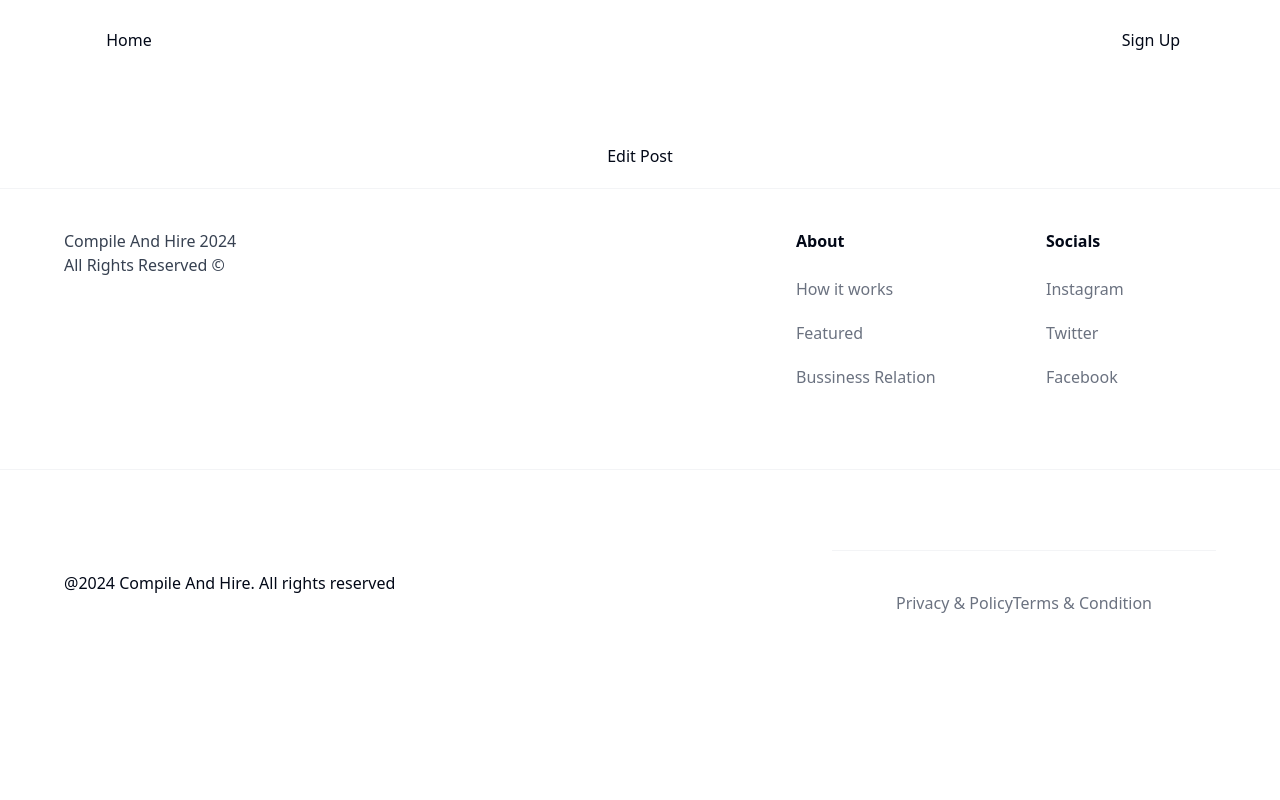
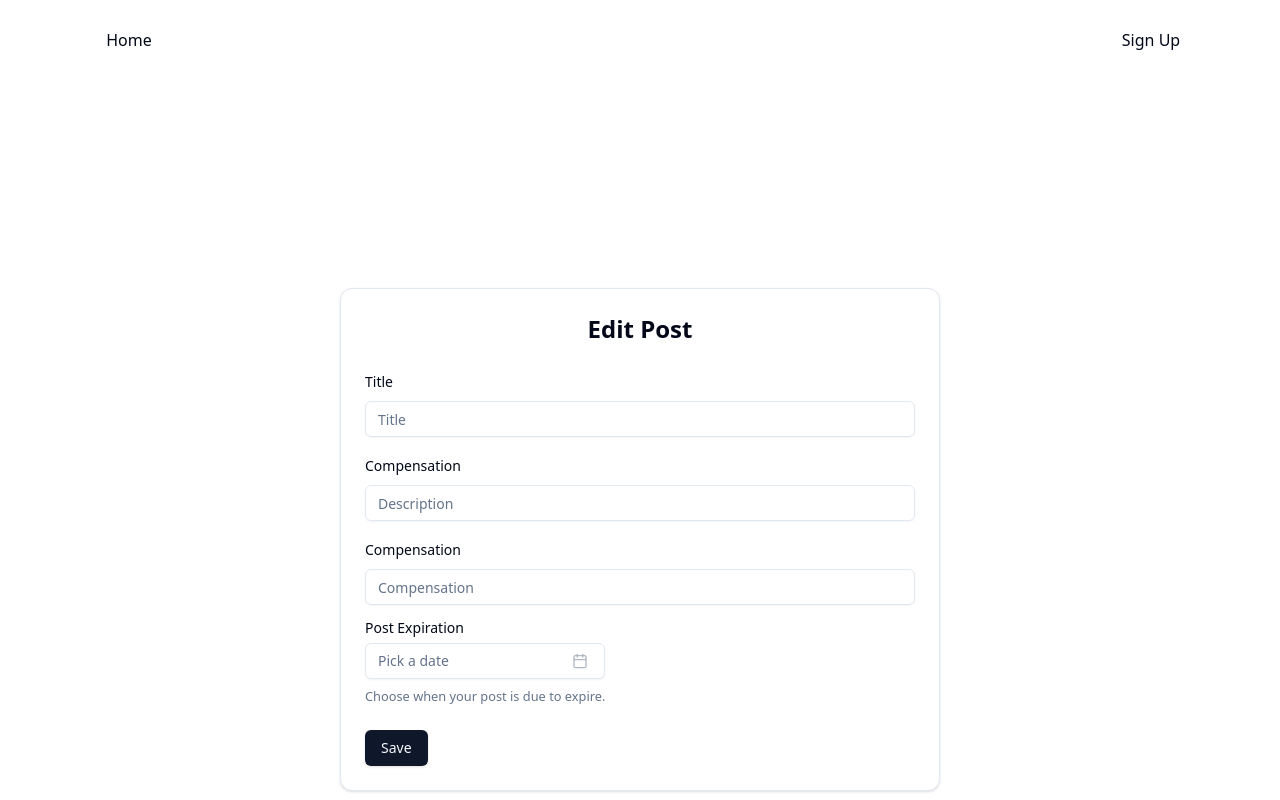
Before and after one commit to thomasbulll/Compile-And-Hire, a Next.js app: page /post/edit-post in a window 1280 px wide. Shown: the top 800 px of the page. Built offline with nearby package versions, Linux system fonts and the light colour scheme; no server answers; the database is empty.

Commit message:
Link view-posts to edit

```diff
--- a/app/post/edit-post/page.tsx
+++ b/app/post/edit-post/page.tsx
@@ -1,16 +1,37 @@
+"use client";
+
 import { EditPostForm } from "@/components/posts/edit-post-form";
 import { postById } from "@/data/posts";
 import { currentUser } from "@/lib/auth";
+import { useSearchParams } from "next/navigation";
 
 const EditPostPage = async () => {
+
+    const searchParams = useSearchParams();
+
+    const postId = searchParams.get("id")
+
     const user = await currentUser();
 
-    const post = await postById(user?.id || "")
+    const post = await postById(postId || "")
+
+    // if (!post) {
+    //     return (
+    //         <div className="flex main justify-center items-center xl:flex-row flex-col gap-5 pt-36">
+    //             Invalid ID
+    //         </div>
+    //     )
+    // }
+
+    // if (user?.id != post?.userId) {
+    //     <div className="flex main justify-center items-center xl:flex-row flex-col gap-5 pt-36">
+    //         Invalid User ID
+    //     </div>
+    // }
 
     return (
         <div className="flex main justify-center items-center xl:flex-row flex-col gap-5 pt-36">
             <EditPostForm
-            userId = {user?.id || ""}
             post={post}/>
         </div>
     );
--- a/components/posts/edit-post-form.tsx
+++ b/components/posts/edit-post-form.tsx
@@ -1,7 +1,46 @@
+"use client";
+
+import { logout } from "@/actions/logout";
+import { useCurrentUser } from "@/hooks/use-current-user";
+import { UserButton } from "@/components/auth/user-button";
+import {
+    Card,
+    CardHeader,
+    CardContent
+} from "@/components/ui/card";
+import { Button } from "@/components/ui/button";
+// import { edit-post } from "@/actions/edit-post";
+import { useTransition, useState } from "react";
+import * as zod from "zod";
+import { useForm } from "react-hook-form";
+import { EditPostSchema } from "@/schemas";
+import {
+    Form,
+    FormControl,
+    FormField,
+    FormDescription,
+    FormItem,
+    FormLabel,
+    FormMessage
+} from "@/components/ui/form";
+import { Input } from "@/components/ui/input";
+import { zodResolver } from "@hookform/resolvers/zod";
+import { FormError } from "@/components/form-error";
+import { FormSuccess } from "@/components/form-success";
+import { Calendar } from "@/components/ui/calendar"
+import {
+  Popover,
+  PopoverContent,
+  PopoverTrigger,
+} from "@/components/ui/popover";
+import { CalendarIcon } from "lucide-react"
+import { cn } from "@/lib/utils"
+import { format } from "date-fns";
+
 interface PostProps {
     id: string;
     title: string;
-    compensation: number | null;
+    compensation: string | null;
     description: string;
     company: string;
     creationTime: Date;
@@ -10,17 +49,168 @@ interface PostProps {
 }
 
 interface EditPostFormProps {
-    userId: string
     post: PostProps | null;
 }
 
 export const EditPostForm = ({
-    userId,
     post
 }: EditPostFormProps) => {
+
+    const [isPending, startTransition] = useTransition();
+    const [error, setError] = useState<string | undefined>();
+    const [success, setSuccess] = useState<string | undefined>();
+
+    const currentUser = useCurrentUser();
+
+    const form = useForm<zod.infer<typeof EditPostSchema>>({
+        resolver: zodResolver(EditPostSchema),
+        defaultValues: {
+            title: post?.title || undefined,
+            compensation: post?.compensation || undefined,
+            description: post?.description || undefined,
+            expirationDate: post?.expirationDate || undefined,
+        }
+    })
+
+    const onSubmit = (values: zod.infer<typeof EditPostSchema>) => {
+        // startTransition(() => {
+        //     edit-post(values)
+        //     .then((data) => {
+        //         if (data.error) {
+        //             setError(data.error);
+        //         }
+
+        //         if (data.success) {
+        //             setSuccess(data.success);
+        //         }
+        //     }).catch(() => {
+        //         setError("Something went wrong!");
+        //     })
+        // })
+    }
+
     return (
-        <h1>
-            Edit Post
-        </h1>
+        <div className="flex main justify-center items-center xl:flex-row flex-col gap-5 pt-36">
+            <Card className="w-[600px]">
+                <CardHeader>
+                    <p className="text-2xl font-semibold text-center">
+                        Edit Post
+                    </p>
+                </CardHeader>
+                <CardContent>
+                    <Form {...form}>
+                        <form
+                        className="space-y-6"
+                        onSubmit={form.handleSubmit(onSubmit)}>
+                            <div className="space-y-4">
+                                <FormField
+                                control={form.control}
+                                name="title"
+                                render={({ field }) => {
+                                    return <FormItem>
+                                        <FormLabel>
+                                            Title
+                                        </FormLabel>
+                                        <FormControl>
+                                            <Input
+                                                {...field}
+                                                placeholder={post?.title || "Title"}
+                                                disabled={isPending} />
+                                        </FormControl>
+                                    </FormItem>;
+                                }}
+                                />
+                                <FormField
+                                control={form.control}
+                                name="description"
+                                render={({ field }) => {
+                                    return <FormItem>
+                                        <FormLabel>
+                                            Compensation
+                                        </FormLabel>
+                                        <FormControl>
+                                            <Input
+                                                {...field}
+                                                placeholder={post?.description || "Description"}
+                                                disabled={isPending} />
+                                        </FormControl>
+                                    </FormItem>;
+                                }}
+                                />
+                                <FormField
+                                control={form.control}
+                                name="compensation"
+                                render={({ field }) => {
+                                    return <FormItem>
+                                        <FormLabel>
+                                            Compensation
+                                        </FormLabel>
+                                        <FormControl>
+                                            <Input
+                                                {...field}
+                                                placeholder={post?.compensation || "Compensation"}
+                                                disabled={isPending} />
+                                        </FormControl>
+                                    </FormItem>;
+                                }}
+                                />
+                                <FormField
+                                control={form.control}
+                                name="expirationDate"
+                                render={({ field }) => (
+                                    <FormItem className="flex flex-col">
+                                    <FormLabel>Post Expiration</FormLabel>
+                                    <Popover>
+                                        <PopoverTrigger asChild>
+                                        <FormControl>
+                                        <Button
+                                            variant={"outline"}
+                                            className={cn(
+                                                "w-[240px] pl-3 text-left font-normal",
+                                                !field.value && "text-muted-foreground"
+                                            )}
+                                            >
+                                            {field.value ? (
+                                                format(field.value, "PPP")
+                                            ) : (
+                                                <span>Pick a date</span>
+                                            )}
+                                            <CalendarIcon className="ml-auto h-4 w-4 opacity-50" />
+                                            </Button>
+                                        </FormControl>
+                                        </PopoverTrigger>
+                                        <PopoverContent className="w-auto p-0" align="start">
+                                        <Calendar
+                                            mode="single"
+                                            selected={field.value}
+                                            onSelect={field.onChange}
+                                            disabled={(date) =>
+                                            date < new Date()
+                                            }
+                                            initialFocus
+                                        />
+                                        </PopoverContent>
+                                    </Popover>
+                                    <FormDescription>
+                                        Choose when your post is due to expire.
+                                    </FormDescription>
+                                    <FormMessage />
+                                    </FormItem>
+                                )}
+                                />
+                            </div>
+                            <FormError message={error} />
+                            <FormSuccess message={success} />
+                            <Button
+                            disabled={isPending}
+                            type="submit"
+                            >
+                                Save
+                            </Button>
+                        </form>
+                    </Form>
+                </CardContent>
+            </Card>
+        </div>
     );
 }
--- a/components/posts/post.tsx
+++ b/components/posts/post.tsx
@@ -1,8 +1,12 @@
 "use client";
 
+import Link from "next/link";
+import { Button } from "@/components/ui/button";
+
 interface PostProps {
+    id: string;
     title: string;
-    compensation: number | null;
+    compensation: string | null;
     description: string;
     company: string;
     creationTime: Date;
@@ -10,6 +14,7 @@ interface PostProps {
 }
 
 export const Post = ({
+    id,
     title,
     compensation,
     description,
@@ -17,10 +22,20 @@ export const Post = ({
     creationTime,
     expirationDate,
 }: PostProps) => {
+
+    const editPostUrl = "/post/edit-post?id=" + id;
+
     return (
         <div className="post bg-white rounded-lg shadow-md overflow-hidden">
         <div className="p-4">
-          <h3 className="text-xl font-bold text-gray-800">{title}</h3>
+          <div className="pt-2 flex justify-between">
+            <h3 className="text-xl font-bold text-gray-800">{title}</h3>
+            <Button>
+              <Link href={editPostUrl}>
+                Edit Post
+              </Link>
+            </Button>
+          </div>
           <div className="flex items-center mb-2">
             <p className="text-gray-700 mr-2">at {company}</p>
             {compensation && (
--- a/schemas/index.ts
+++ b/schemas/index.ts
@@ -51,7 +51,7 @@ export const NewPostSchema = zod.object({
     title: zod.string().min(6, {
         message: "Minimum of 6 characters required"
     }),
-    compensation: zod.optional(zod.number()),
+    compensation: zod.optional(zod.string()),
     description: zod.string().min(20, {
         message: "Minimum of 20 characters required"
     }),
@@ -59,3 +59,14 @@ export const NewPostSchema = zod.object({
     expirationDate: zod.optional(zod.date()),
     userId: zod.string()
 });
+
+export const EditPostSchema = zod.object({
+    title: zod.optional(zod.string().min(6, {
+        message: "Minimum of 6 characters required"
+    })),
+    compensation: zod.optional(zod.string()),
+    description: zod.optional(zod.string().min(20, {
+        message: "Minimum of 20 characters required"
+    })),
+    expirationDate: zod.optional(zod.date())
+});
```
Also changed, not shown: components/posts/view-posts.tsx (+4 -3 lines), 1 other file (tests, documents, lock files or other folders).
